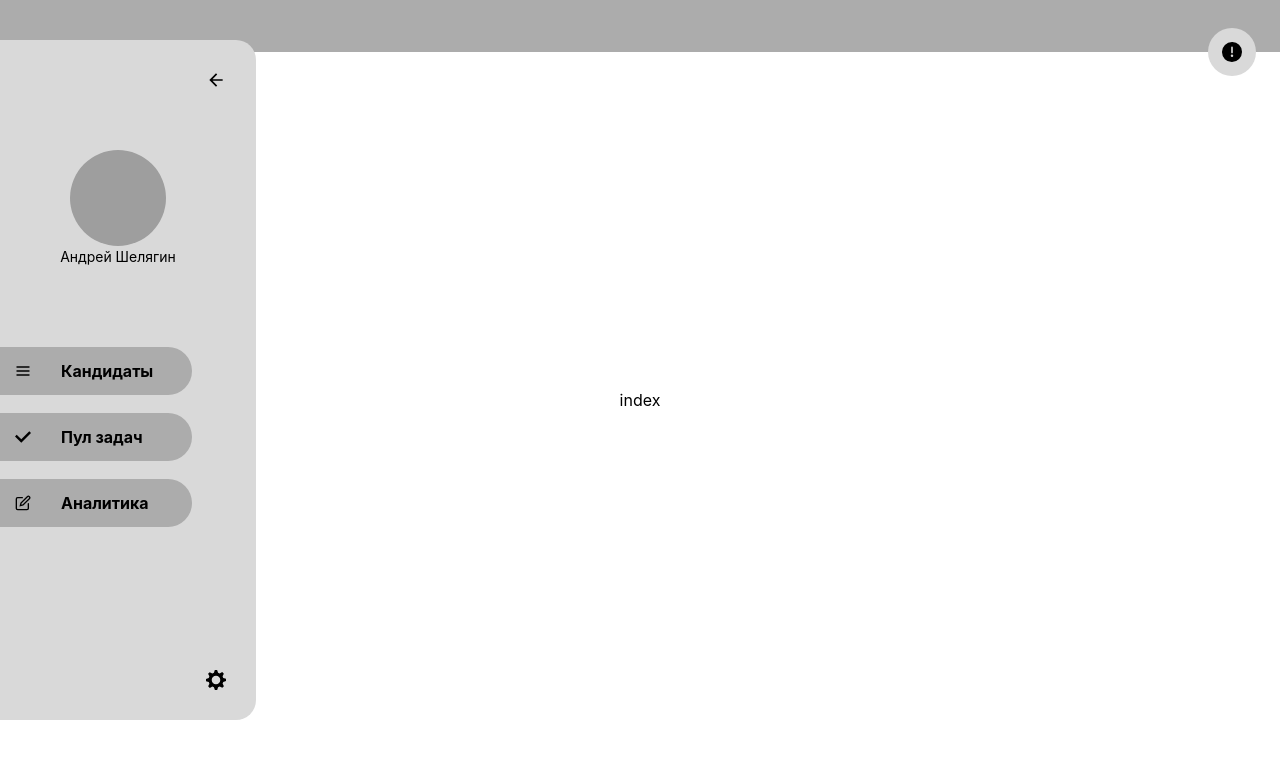
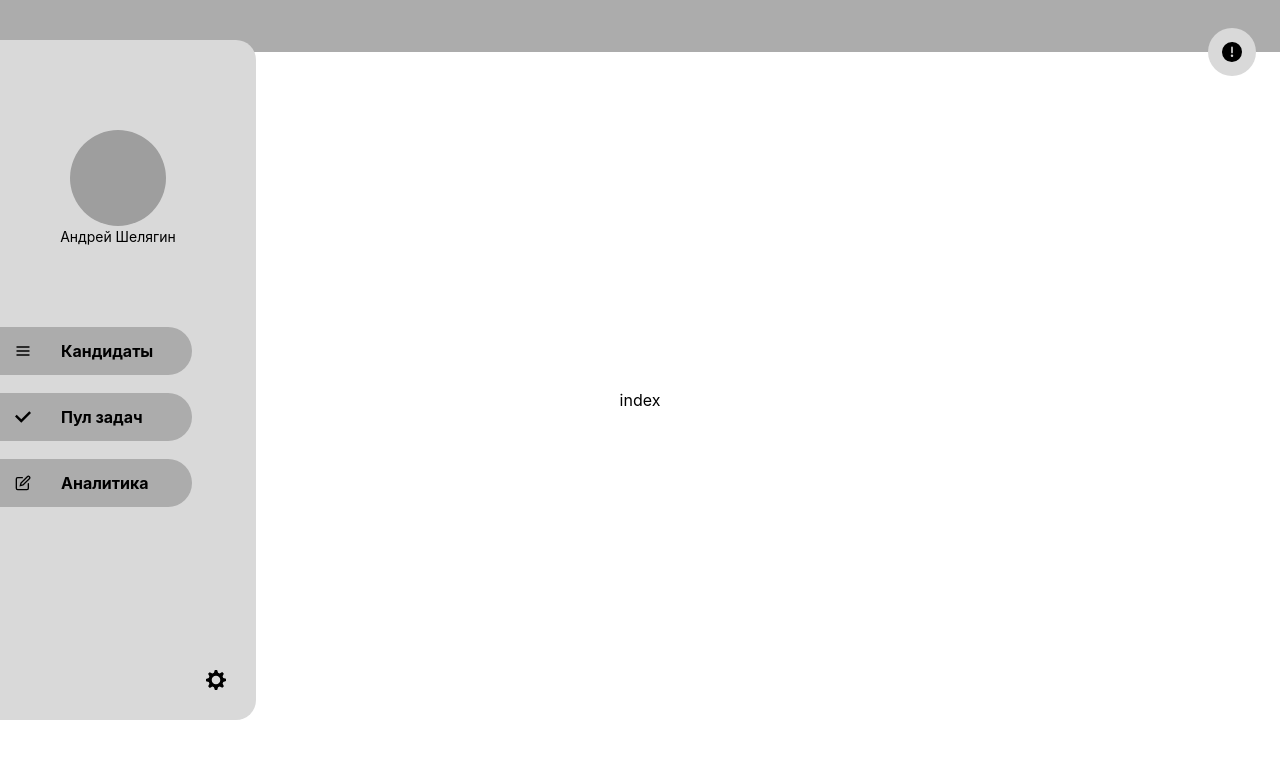
Before and after one commit to skipper-tink/skipper-frontend, a React (Create React App) app: page / in a window 1280 px wide. Shown: the top 758 px of the page. Built offline with nearby package versions, Linux system fonts and the light colour scheme; grey boxes are pictures that could not be loaded.

Commit message:
delete button to delete sidebar

```diff
--- a/src/components/Sidebars/index.tsx
+++ b/src/components/Sidebars/index.tsx
@@ -53,18 +53,13 @@ function Sidebars() {
             bg="gray"
             p={5}
             paddingLeft={0}
+            paddingTop={'90px'}
             className={style('sidebar')}
             flexDirection={'column'}
             justify={'space-between'}
           >
             <Box>
               <Flex flexDirection={'column'}>
-                <IconButton
-                  aria-label="back"
-                  icon={<ArrowBackIcon />}
-                  alignSelf={'flex-end'}
-                  marginBottom="50px"
-                />
                 <Box
                   alignSelf={'center'}
                   display={'flex'}
```
Also changed, not shown: src/components/Sidebars/LeftBar.tsx (added), src/components/Sidebars/header.tsx (added).
